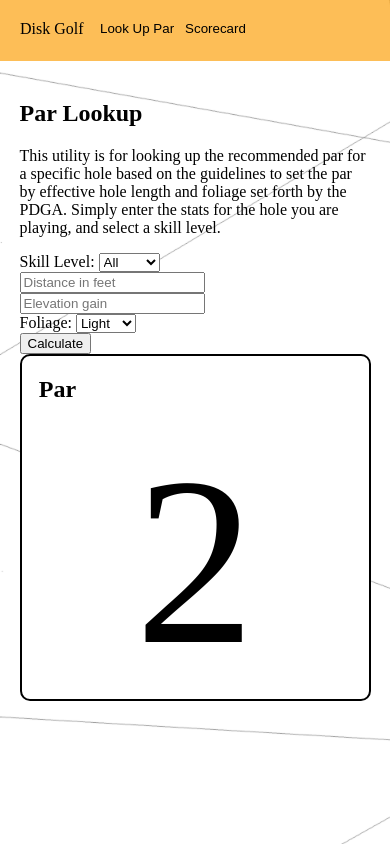
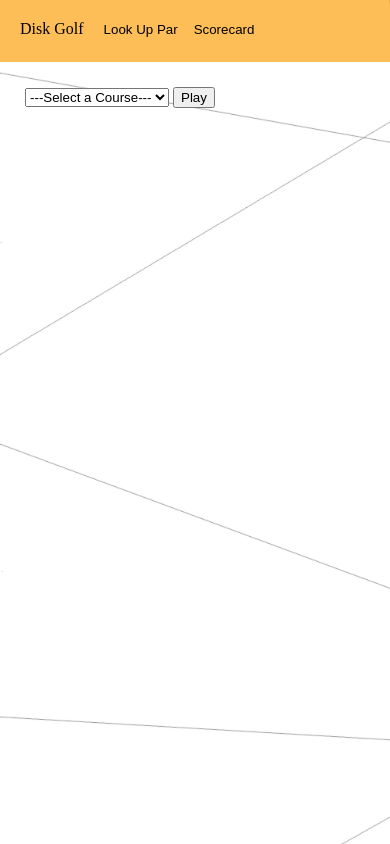
Before and after one commit to bradencarlson/dgscoring, a plain HTML site: page index.html in a window 390 px wide. Shown: the top 844 px of the page. Drawn offline with Linux system fonts and the light colour scheme.

Commit message:
Restructure Resposive CSS and Play Button
Restructured the css media queries to make it more readable (to me
anyway). Also started to put some stuff on the play course page.
Currently this is only a drop down menu and a play button which prints
the current course selection.

```diff
--- a/index.html
+++ b/index.html
@@ -21,8 +21,7 @@
     </div>
   </div>
   <script>
-    addClickHandlers()
-    loadLookup()
+    loadPlayCourse()
   </script>
 </body>
 </html>
--- a/pages/lookup.html
+++ b/pages/lookup.html
@@ -1,6 +1,6 @@
 <div id="lookup" class="lookup">
   <div id="lookup-input" class="lookup-input">
-    <h2 id="lookup-title">Par Lookup</h2>
+    <h2 id="lookup-title">Look Up Par</h2>
     <p id="lookup-description">This utility is for looking
     up the recommended par for a specific hole based on the
     guidelines to set the par by effective hole length and
--- a/pages/playcourse.html
+++ b/pages/playcourse.html
@@ -1,2 +1,14 @@
 <div id="play-course" class="play-course">
+  <div id="course-select">
+    <select id="course-select-menu">
+      <option value="">---Select a Course---</option>
+      <option value="sunset-park">Sunset Park</option>
+      <option value="hells-gate">Hells Gate</option>
+      <option value="univertity-of-idaho">University of Idaho</option>
+    </select>
+    <button id="course-select-button">Play</button>
+  </div>
+  <div id="scorecard">
+
+  </div>
 </div>
--- a/script.js
+++ b/script.js
@@ -56,7 +56,7 @@ class Course {
 
 
 /**************************************************
- * Logic
+ * Look Up Logic
  **************************************************/
 
 function calculate(dist, elev = 0, heavy_foliage = 0, skill = "red") {
@@ -122,6 +122,9 @@ function addClickHandlers() {
       case "scorecard-button":
         button.addEventListener("click", loadPlayCourse)
         break;
+      case "course-select-button":
+        button.addEventListener("click", loadCourse)
+        break;
       default:
         break;
     }
@@ -167,7 +170,19 @@ async function loadPlayCourse(e) {
     const main = document.querySelector("div[id=main]")
     main.innerHTML = playcourse_page
 
+    addClickHandlers()
+
   } catch (error) {
     throw new Error(error.message)
   }
 }
+
+
+/**************************************************
+ * Load Course Logic
+ **************************************************/
+
+function loadCourse(courseID) {
+  const sel = document.querySelector("select[id=course-select-menu]")
+  console.log(sel.value)
+}
--- a/style.css
+++ b/style.css
@@ -17,6 +17,25 @@ body {
   flex-direction: row;
   justify-content: space-between;
   height: 100%;
+  width: 100%;
+}
+
+@media ( width <= 1000px ) {
+  .content {
+    display: flex;
+    flex-direction: row;
+    justify-content: flex-start;
+    width: 100%;
+  }
+}
+
+@media ( width <= 700px ) {
+  .content {
+    display: flex;
+    flex-direction: column;
+    justify-content: flex-start;
+    width: 100%;
+  }
 }
 
 /**************************************************
@@ -43,7 +62,6 @@ body {
 }
 
 .title {
-  min-width: 75px;
 }
 
 
@@ -63,12 +81,52 @@ body {
   text-align: left;
 }
 
+@media ( width <= 1000px ) {
+
+  .sidebar {
+  }
+
+  .title {
+  }
+
+  .nav-bar-item {
+  }
+}
+
+@media (width <= 700px) {
+
+  .sidebar {
+    flex-direction: row;
+    align-items: baseline;
+    width: 100%;
+    max-width: 100%;
+  }
+
+  .title {
+    min-width: fit-content;
+    padding-right: 10px;
+  }
+
+
+  .nav-bar {
+    flex-direction: row;
+  }
+
+  .nav-bar-item {
+    padding-bottom: 5px;
+    padding-left: 10px;
+    border: none;
+    background: none;
+    text-align: left;
+  }
+}
+
 /**************************************************
  * Main
  **************************************************/
 
 .main {
-  margin-top: 5%;
+  min-width: 85%;
 }
 
 /**************************************************
@@ -76,8 +134,8 @@ body {
  **************************************************/
 
 .lookup {
-  margin-left: 5%;
-  width: 90%;
+  max-width: 100%;
+  padding: 2%;
   display: flex;
   flex-direction: row;
   justify-content: space-between;
@@ -109,64 +167,27 @@ body {
   font-size: 15em;
   text-align: center;
 }
-/**************************************************
- * Play Course Page
- **************************************************/
 
-.play-course {
-  margin-left: 5%;
-  width: 90%;
+@media (width <= 1000px) {
+  .lookup {
+    flex-direction: column;
+    justify-content: space-between;
+  }
+  .lookup-input {
+    width: 100%;
+    height: 50%;
+    padding-top: 10px;
+    padding-bottom: 10px;
+  }
+  .lookup-output {
+    width: 100%;
+    height: 50%;
+    padding-top: 10px;
+    padding-bottom: 10px;
+  }
 }
 
-
-/**************************************************
- * Medium Screen settings
- **************************************************/
-@media ( width <= 1000px ) {
-
-  .content {
-    display: flex;
-    flex-direction: row;
-    justify-content: flex-start;
-    width: 100%;
-  }
-
-  /**************************************************
-   * Sidebar
-   **************************************************/
-
-  .sidebar {
-    padding: 20px;
-    display: flex;
-    flex-direction: column;
-    justify-content: flex-start;
-    width: 15%;
-    max-width: 100px;
-    background-color: rgba(252, 163, 17, 0.7);
-  }
-
-  .title {
-  }
-
-
-  .nav-bar {
-    display: flex;
-    flex-direction: column;
-    justify-content: flex-start;
-  }
-
-  .nav-bar-item {
-    padding-bottom: 5px;
-    padding-left: 5px;
-    border: none;
-    background: none;
-    text-align: left;
-
-  }
-  /**************************************************
-   * Lookup Page
-   **************************************************/
-
+@media (width <= 700px) {
   .lookup {
     flex-direction: column;
     justify-content: space-between;
@@ -183,63 +204,11 @@ body {
 }
 
 /**************************************************
- * Small Screen settings
+ * Play Course Page
  **************************************************/
-@media ( width <= 700px ) {
 
-  .content {
-    display: flex;
-    flex-direction: column;
-    justify-content: flex-start;
-    width: 100%;
-  }
-
-  /**************************************************
-   * Sidebar
-   **************************************************/
-
-  .sidebar {
-    padding: 20px;
-    display: flex;
-    flex-direction: row;
-    justify-content: flex-start;
-    width: 100%;
-    max-width: 100%;
-    background-color: rgba(252, 163, 17, 0.7);
-  }
-
-  .title {
-  }
-
-
-  .nav-bar {
-    display: flex;
-    flex-direction: row;
-    justify-content: flex-start;
-  }
-
-  .nav-bar-item {
-    padding-bottom: 5px;
-    padding-left: 5px;
-    border: none;
-    background: none;
-    text-align: left;
-  }
-  /**************************************************
-   * Lookup Page
-   **************************************************/
-
-  .lookup {
-    flex-direction: column;
-    justify-content: space-between;
-  }
-  .lookup-input {
-    width: 100%;
-    height: 47%;
-  }
-  .lookup-output {
-    width: 100%;
-    height: 47%;
-  }
-
+.play-course {
+  padding-top: 25px;
+  padding-left: 25px;
+  width: 100%;
 }
```
